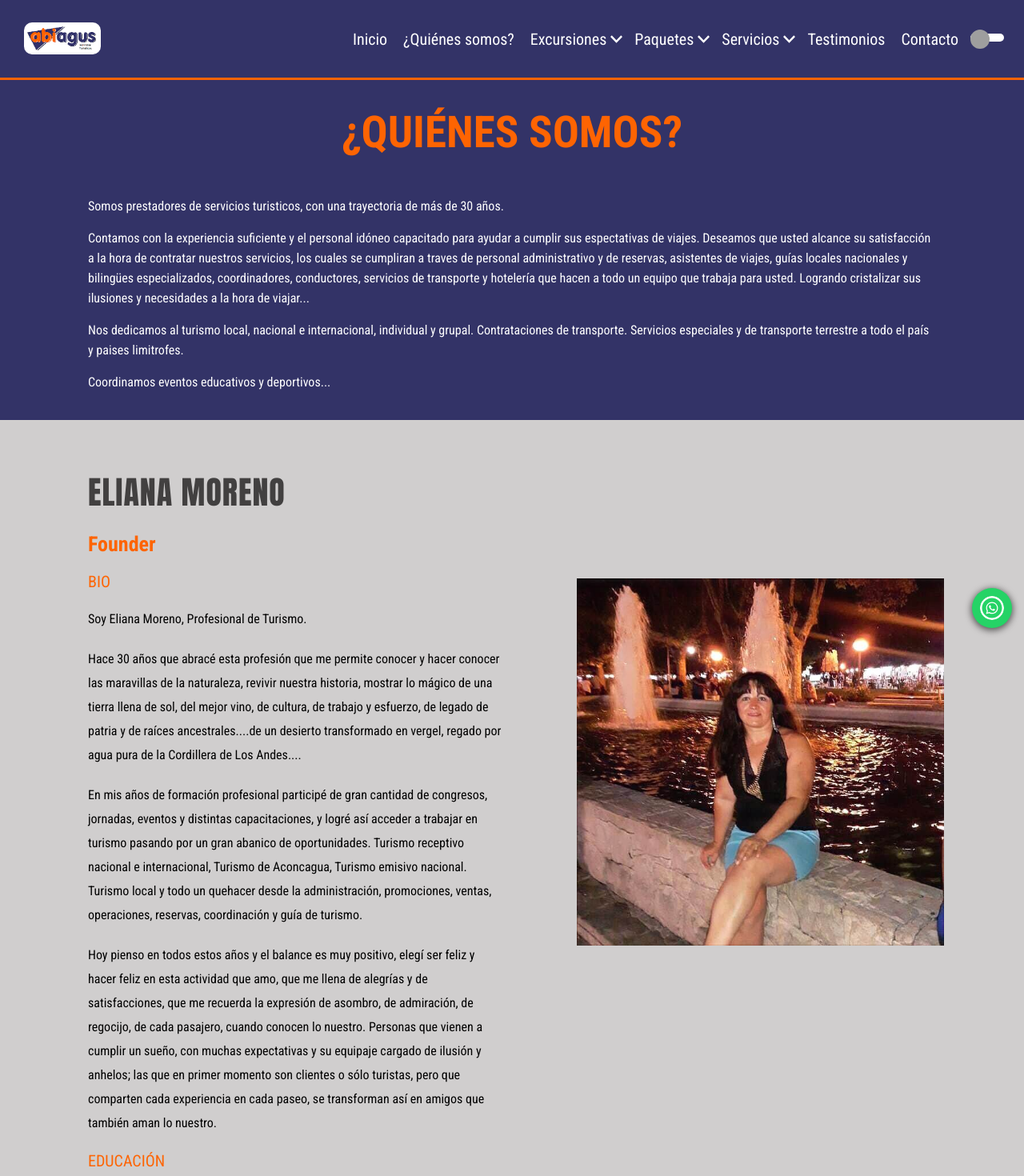
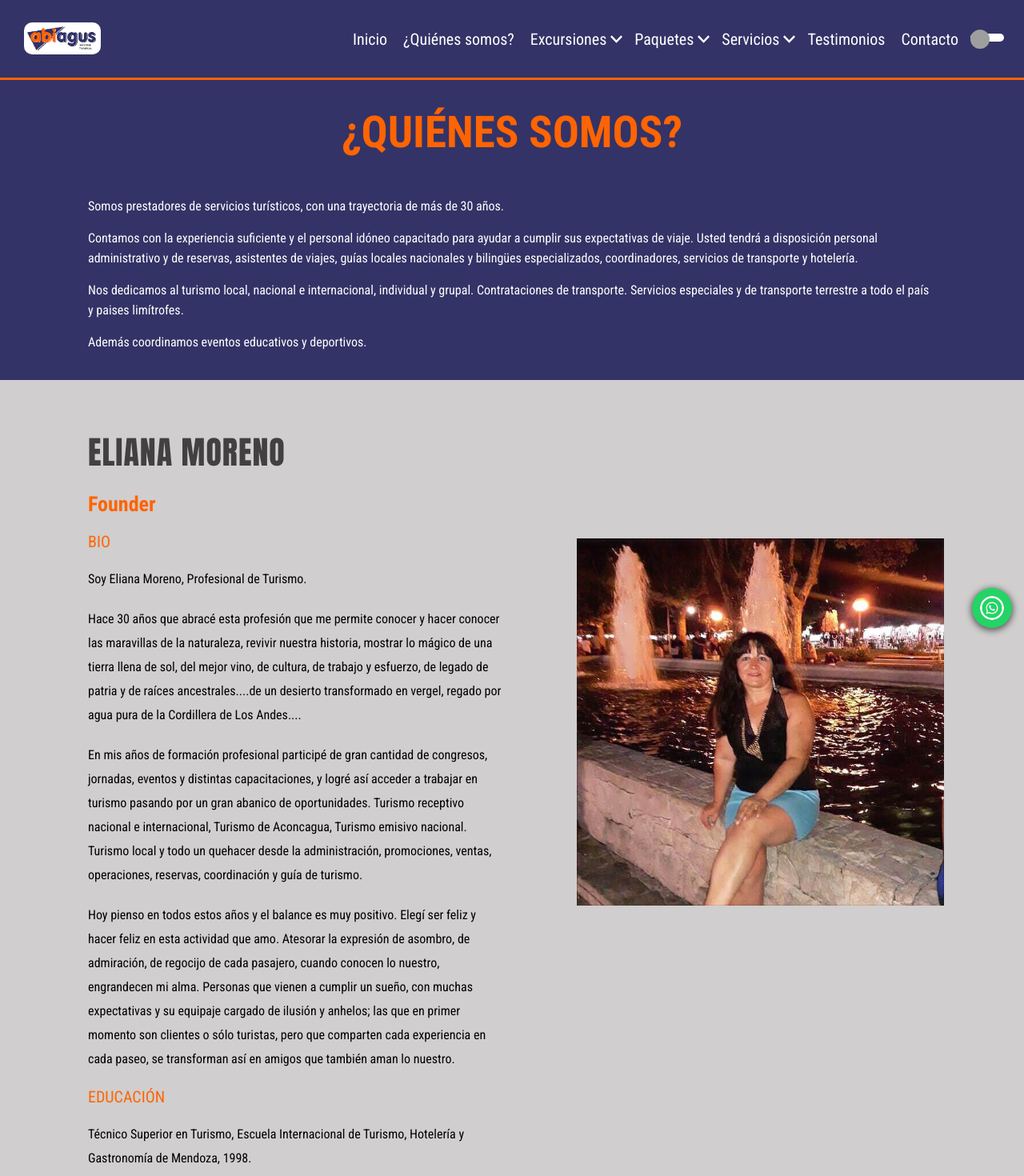
Before and after one commit to francocarballar/abiagusturismo, a Next.js app: page /quienes-somos in a window 1280 px wide. Shown: the top 1470 px of the page at 80% size. Built offline with nearby package versions, Linux system fonts and the light colour scheme; grey boxes are pictures that could not be loaded.

Commit message:
Arreglé los errores de ortografía de la página quienes somos

```diff
--- a/pages/excursiones/bodegas.js
+++ b/pages/excursiones/bodegas.js
@@ -79,8 +79,8 @@ export default function Bodegas () {
               <li>Excursión de medio día.</li>
               <li>Consultar por circuito especial día domingo.</li>
               <li>
-                Importante: consultar cantidad de vinos permitida que puede
-                transportar en las distintas compañías aéreas.
+                Nota: consulte en su compañía aérea la cantidad permitida de
+                vinos que se puede transportar.
               </li>
               <li>
                 <p>Precio: $ 2.999 por persona.</p>
--- a/pages/quienes-somos.js
+++ b/pages/quienes-somos.js
@@ -25,26 +25,22 @@ export default function QuinesSomos () {
         <TitleContainer title='¿QUIÉNES SOMOS?' />
         <section className={styles.section__quienes_somos}>
           <p>
-            Somos prestadores de servicios turisticos, con una trayectoria de
+            Somos prestadores de servicios turísticos, con una trayectoria de
             más de 30 años.
           </p>
           <p>
             Contamos con la experiencia suficiente y el personal idóneo
-            capacitado para ayudar a cumplir sus espectativas de viajes.
-            Deseamos que usted alcance su satisfacción a la hora de contratar
-            nuestros servicios, los cuales se cumpliran a traves de personal
-            administrativo y de reservas, asistentes de viajes, guías locales
-            nacionales y bilingües especializados, coordinadores, conductores,
-            servicios de transporte y hotelería que hacen a todo un equipo que
-            trabaja para usted. Logrando cristalizar sus ilusiones y necesidades
-            a la hora de viajar...
+            capacitado para ayudar a cumplir sus expectativas de viaje. Usted
+            tendrá a disposición personal administrativo y de reservas,
+            asistentes de viajes, guías locales nacionales y bilingües
+            especializados, coordinadores, servicios de transporte y hotelería.
           </p>
           <p>
             Nos dedicamos al turismo local, nacional e internacional, individual
             y grupal. Contrataciones de transporte. Servicios especiales y de
-            transporte terrestre a todo el país y paises limitrofes.
+            transporte terrestre a todo el país y paises limítrofes.
           </p>
-          <p>Coordinamos eventos educativos y deportivos...</p>
+          <p>Además coordinamos eventos educativos y deportivos.</p>
         </section>
         <section className={styles.section__informacion_personal}>
           <div className={styles.informacion_personal__eliana_moreno}>
@@ -70,15 +66,15 @@ export default function QuinesSomos () {
               operaciones, reservas, coordinación y guía de turismo.
             </p>
             <p>
-              Hoy pienso en todos estos años y el balance es muy positivo, elegí
-              ser feliz y hacer feliz en esta actividad que amo, que me llena de
-              alegrías y de satisfacciones, que me recuerda la expresión de
-              asombro, de admiración, de regocijo, de cada pasajero, cuando
-              conocen lo nuestro. Personas que vienen a cumplir un sueño, con
-              muchas expectativas y su equipaje cargado de ilusión y anhelos;
-              las que en primer momento son clientes o sólo turistas, pero que
-              comparten cada experiencia en cada paseo, se transforman así en
-              amigos que también aman lo nuestro.
+              Hoy pienso en todos estos años y el balance es muy positivo. Elegí
+              ser feliz y hacer feliz en esta actividad que amo. Atesorar la
+              expresión de asombro, de admiración, de regocijo de cada pasajero,
+              cuando conocen lo nuestro, engrandecen mi alma. Personas que
+              vienen a cumplir un sueño, con muchas expectativas y su equipaje
+              cargado de ilusión y anhelos; las que en primer momento son
+              clientes o sólo turistas, pero que comparten cada experiencia en
+              cada paseo, se transforman así en amigos que también aman lo
+              nuestro.
             </p>
             <h4>EDUCACIÓN</h4>
             <p>
--- a/src/components/NuestraFilosofia/index.jsx
+++ b/src/components/NuestraFilosofia/index.jsx
@@ -13,7 +13,7 @@ function NuestraFilosofia () {
           escuchar sus opiniones o sugerencias, para que así sea.
         </p>
         <p>
-          Queremos informar, mostrar y compartir, lo bello y grandioso de
+          Queremos informar, mostrar y compartir lo bello y grandioso de
           Mendoza, Argentina y el exterior. Para disfrutar, animarse a viajar y
           tener siempre las ganas de regresar y revivir lindos momentos en
           hermosos lugares...
```
